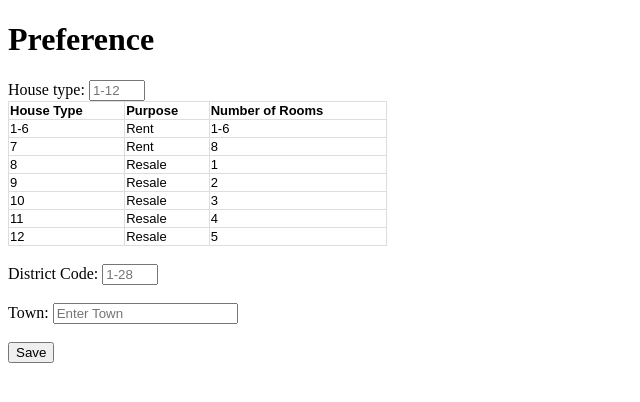
After one commit to zoee-Y/ICT2103_RentalAndResaleHousing, a Flask app: template templates/Preference.html in a window 1280 px wide. The commit adds this page. Shown: the top 402 px of the page, without its empty margins (0-640 px from the left). Run offline with Flask 2, Linux system fonts and the light colour scheme; the template is opened without the code that fills it, so the values that code supplies are empty; parts of the project's set-up code (start-up, migrations or seed data) failed here and were passed over.

Commit message:
Preference page added

```diff
--- a/app.py
+++ b/app.py
@@ -14,7 +14,7 @@ nav = Navigation(app)
 app.secret_key = os.urandom(32)
 
 nav.Bar('top', [
-    nav.Item('Home', 'Home'),
+    nav.Item('Home', 'Preference'),
     nav.Item('Rental', 'GRental'),
     nav.Item('Resale', 'Resaleindex'),
     # add more if needed
@@ -560,7 +560,7 @@ def loginUser():
             print(cur.statement)
             print("Error logging in: ", {e})
         else:
-            return redirect(url_for("Home"))
+            return redirect(url_for("Preference"))
 
 
 @app.route("/Logout")
@@ -583,12 +583,38 @@ def Register():
     return render_template("Register.html")
 
 
-@app.route('/Home')
-def Home():
+# @app.route('/Home')
+# def Home():
+#     if session.get("loggedIn") == True:
+#         return render_template("Home.html")
+#     else:
+#         redirect(url_for("Login"))
+
+
+@app.route("/Preference")
+def Preference():
     if session.get("loggedIn") == True:
-        return render_template("Home.html")
+        return render_template("Preference.html")
     else:
         redirect(url_for("Login"))
+
+
+@app.route("/setPreference", methods=["POST"])
+def setPreference():
+    if request.method == "POST":
+        house_type_id = request.form["house_type_id"]
+        district_code = request.form["district_code"]
+        town = request.form["town"]
+        try:
+            cur.execute("UPDATE preference(preference_id, user_id, house_type_id, district_code, town)" +
+                        "SET('" + int(house_type_id) + "', '" + int(district_code) + "', '" + str(town) + "')" +
+                        "WHERE user_id = user_id;")
+        except mariadb.Error as e:
+            # print(cur.statement)
+            print("Error adding user: ", {e})
+        else:
+            conn.commit()
+            print("Preference Saved!")
 
 
 @app.route('/ResaleGraph')
--- a/dbconnection.txt
+++ b/dbconnection.txt
@@ -1,5 +1,5 @@
 127.0.0.1
 3306
 root
-root
+Min13914
 RnRHousing
--- a/templates/Login.html
+++ b/templates/Login.html
@@ -41,11 +41,6 @@
              <div class = "form-group">
                  <button class="btn btn-primary" type="submit">Submit</button>
              </div>
-<!--             <label>UserId</label><br>-->
-<!--             <input name="user_id" type="number" placeholder="Enter User Id"><br><br>-->
-<!--             <label>Password</label><br>-->
-<!--             <input name="password" type="password" placeholder="Enter Password"><br><br>-->
-<!--             <input type="submit" value="LOGIN"><br><br>-->
          </form>
         <p>
             New here? Please go to
--- /dev/null
+++ b/templates/Preference.html
@@ -0,0 +1,152 @@
+<!DOCTYPE html>
+<html lang="en">
+<head>
+	<meta charset="UTF-8">
+	<title>Preference</title>
+    <style>
+    table {
+    font-family: arial, sans-serif;
+    border-collapse: collapse;
+    width: 30%;
+    }
+    td, th {
+    border: 1px solid #dddddd;
+    font-size: 13px;
+    text-align: left;
+    padding: 1px;
+    }
+    </style>
+</head>
+<body>
+<ul>
+    {% for item in nav.top %}
+    <li class="{{ 'active' if item.is_active else '' }}">
+        <a href="{{ item.url }}">{{ item.label }}</a>
+    </li>
+    {% endfor %}
+</ul>
+<div>
+    <main class="container">
+        <h1>Preference</h1>
+        {% with messages = get_flashed_messages(with_categories=true) %}
+            {% if messages %}
+                {% for category, message in messages %}
+                    {% if category == "Error" %}
+                        <p style="color: red" class="{{ category }}">{{ message }}</p>
+                    {% endif %}
+                {% endfor %}
+            {% endif %}
+        {% endwith %}
+         <form action="/setPreference" method="post">
+             <div class = "form-group">
+                 <label>House type:</label>
+                 <input class = "form-control" id="house_type_id" required oninput="validate('house_type_id')" type="number" min="1" max="12" name="house_type_id" placeholder="1-12">
+                 <div id = "house_type_idError" style="display: none"></div>
+                 <table>
+                     <tr>
+                         <th>House Type</th>
+                         <th>Purpose</th>
+                         <th>Number of Rooms</th>
+                     </tr>
+                     <tr>
+                         <td>1-6</td>
+                         <td>Rent</td>
+                         <td>1-6</td>
+                     </tr>
+                     <tr>
+                         <td>7</td>
+                         <td>Rent</td>
+                         <td>8</td>
+                     </tr>
+                     <tr>
+                         <td>8</td>
+                         <td>Resale</td>
+                         <td>1</td>
+                     </tr>
+                     <tr>
+                         <td>9</td>
+                         <td>Resale</td>
+                         <td>2</td>
+                     </tr>
+                     <tr>
+                         <td>10</td>
+                         <td>Resale</td>
+                         <td>3</td>
+                     </tr>
+                     <tr>
+                         <td>11</td>
+                         <td>Resale</td>
+                         <td>4</td>
+                     </tr>
+                     <tr>
+                         <td>12</td>
+                         <td>Resale</td>
+                         <td>5</td>
+                     </tr>
+                 </table>
+             </div>
+             <br>
+             <div class = "form-group">
+                 <label>District Code:</label>
+                 <input class = "form-control" id="district_code" required oninput="validate('district_code')" type="number" min="1" max="28" name="district_code" placeholder="1-28">
+                 <div id = "district_codeError" style="display: none"></div>
+             </div>
+             <br>
+             <div class = "form-group">
+                 <label>Town:</label>
+                 <input class = "form-control" id="town" required oninput="validate('town')" type="text" name="town" placeholder="Enter Town">
+                 <div id = "townError" style="display: none"></div>
+             </div>
+             <br>
+             <div class = "form-group">
+                 <button class="btn btn-primary" type="submit">Save</button>
+             </div>
+         </form>
+    </main>
+
+</div>
+
+<script>
+    var formValid;
+
+    function validate(input) {
+        if (input == 'house_type_id') {
+            if (document.getElementById("house_type_id").value == "") {
+                document.getElementById("house_type_idError").style = "display: block; color: red";
+                document.getElementById("house_type_idError").innerHTML = "House Type cannot be empty!";
+                formValid = false;
+            }
+            else {
+                document.getElementById("house_type_idError").style = "display: none";
+                formValid = true;
+            }
+        }
+
+        if (input == 'district_code') {
+            if (document.getElementById("district_code").value == "") {
+                document.getElementById("district_codeError").style = "display: block; color: red";
+                document.getElementById("district_codeError").innerHTML = "District Code cannot be empty!";
+                formValid = false;
+            }
+            else {
+                document.getElementById("district_codeError").style = "display: none";
+                formValid = true;
+            }
+        }
+        if (input == 'town') {
+            if (document.getElementById("town").value == "") {
+                document.getElementById("townError").style = "display: block; color: red";
+                document.getElementById("townError").innerHTML = "Town cannot be empty!";
+                formValid = false;
+            }
+            else {
+                document.getElementById("district_codeError").style = "display: none";
+                formValid = true;
+            }
+        }
+    }
+</script>
+
+
+</body>
+</html>
```
